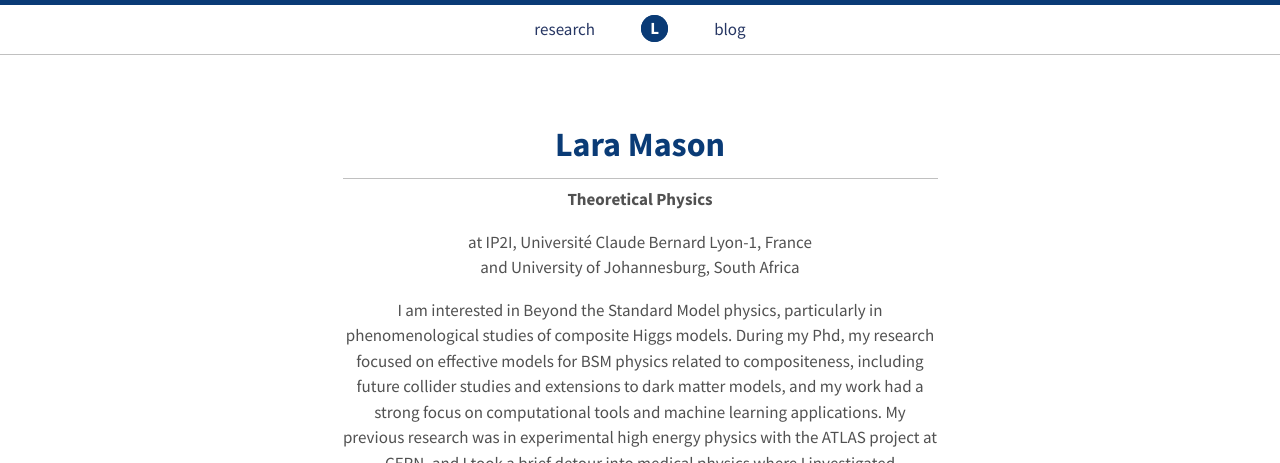
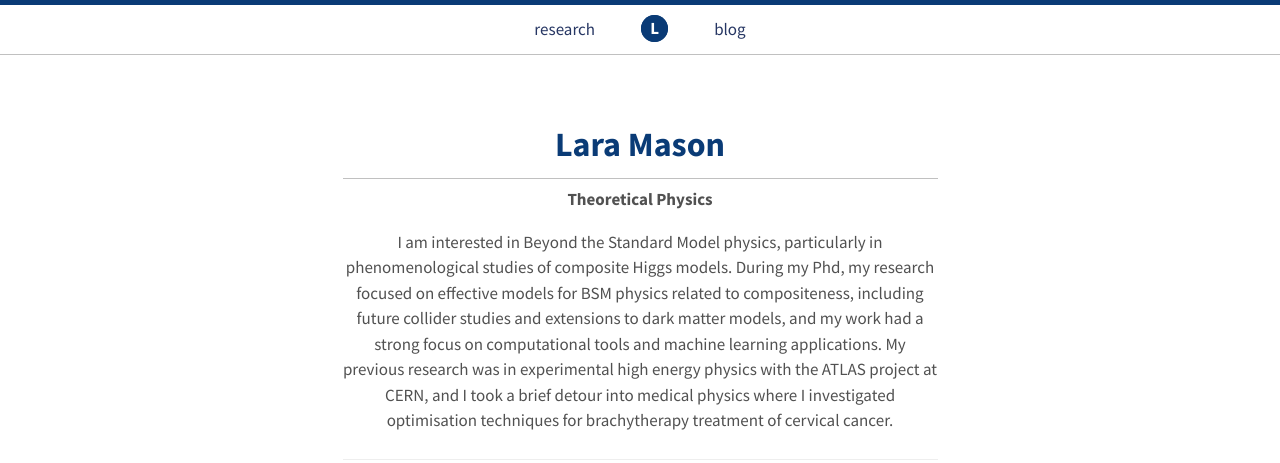
Before and after one commit to lhmason/lhmason.github.io, a Jekyll site: the page built from index.html, in a window 1280 px wide, cut to the strip 0-463 px from the top of the page. Built offline with Jekyll 4.4.1, drawn with Linux system fonts in a browser that asks for light colours.

Commit message:
Update index.html

```diff
--- a/index.html
+++ b/index.html
@@ -16,10 +16,7 @@ title: Home
 
 
 
-     <p>
-at IP2I, Université Claude Bernard Lyon-1, France <br>
-       and University of Johannesburg, South Africa
-</p>
+
 <p>
 I am interested in Beyond the Standard Model physics, particularly in phenomenological studies of composite Higgs models. During my Phd, my research focused on effective models
   for BSM physics related to compositeness, including future collider studies and extensions to dark matter models, and my work had a
```
